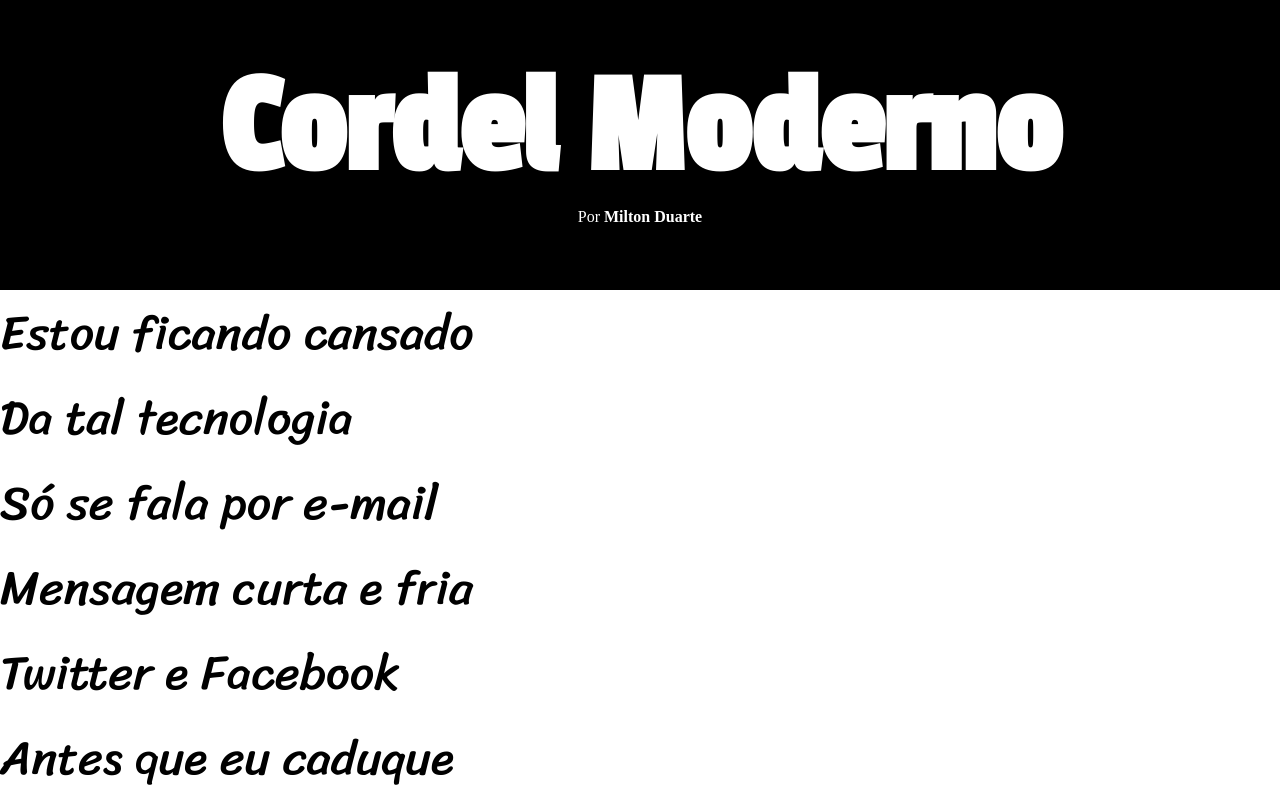
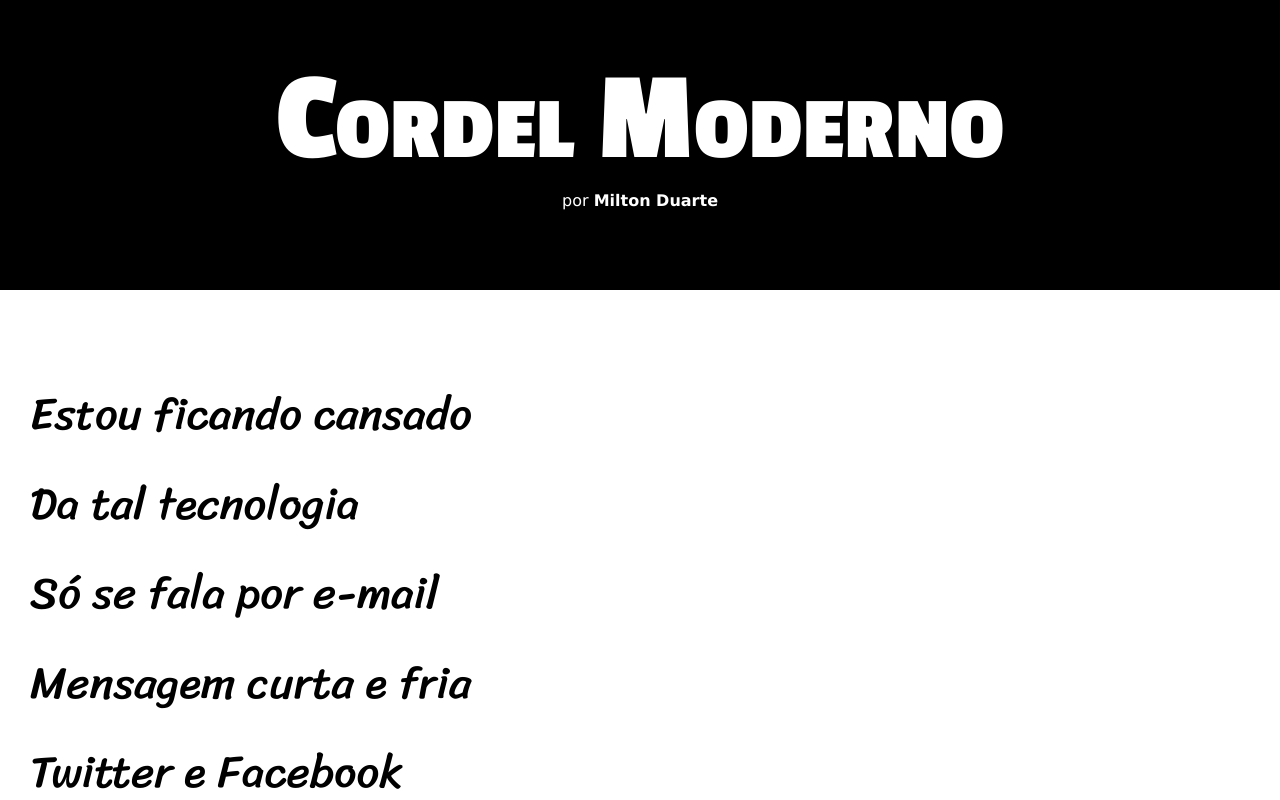
Before and after one commit to PirataM4ster/html-css-, a plain HTML site: page desafios/d012/index.html in a window 1280 px wide. Shown: the top 800 px of the page. Drawn offline with Linux system fonts and the light colour scheme.

Commit message:
Completo

```diff
--- a/desafios/d012/index.html
+++ b/desafios/d012/index.html
@@ -11,11 +11,11 @@
     <header>
         <h1>Cordel Moderno</h1>
         <p>
-            <a href="https://www.recantodasletras.com.br/poesias/3186743" target="_blank">Por <strong>Milton Duarte</strong></a>
+            por <a href="https://www.recantodasletras.com.br/poesias/3186743" target="_blank"><strong>Milton Duarte</strong></a>
         </p>
     </header>
     <main>
-        <section>
+        <section class="normal">
             <p>
                 Estou ficando cansado <br>
                 Da tal tecnologia <br>
@@ -39,7 +39,7 @@
             </p>
         </section>
 
-        <section>
+        <section class="normal">
             <p>
                 Arroba agora não pesa <br>
                 É parte de um endereço <br>
@@ -73,7 +73,7 @@
             </p>
         </section>
 
-        <section>
+        <section class="normal">
             <p>
                 Agora, escrevo e envio <br>
                 Chegando na mesma hora <br>
--- a/desafios/d012/style.css
+++ b/desafios/d012/style.css
@@ -1,12 +1,23 @@
 @charset "UTF-8";
 
-@import url('https://fonts.googleapis.com/css2?family=Passion+One&display=swap');
+@import url('https://fonts.googleapis.com/css2?family=Passion+One:wght@400;700;900&display=swap');
 
 @import url('https://fonts.googleapis.com/css2?family=Sriracha&display=swap');
+
+:root {
+    --fonte1: Verdana, Geneva, Tahoma, sans-serif;
+    --fonte2: 'Passion One', cursive;
+    --fonte3: 'Sriracha', cursive;
+}
 
 * {
     margin: 0px;
     padding: 0px;
+}
+
+html, body {
+    min-height: 100vh;
+    font-family: var(--fonte1);
 }
 
 header {
@@ -18,14 +29,24 @@ header {
 }
 
 header > h1 {
-    font-family: 'Passion One';
-    font-size: 18vh;
+    font-family: var(--fonte2);
+    font-size: 10vw;
+    font-variant: small-caps;
     font-weight: bold;
 }
 
-a {
+header > p {
+    padding-bottom: 50px;
+}
+
+header a, footer a {
     color: white;
     text-decoration: none;
+    font-weight: bolder;
+}
+
+header a:hover, footer a:hover {
+    text-decoration: underline;
 }
 
 main {
@@ -34,7 +55,20 @@ main {
 }
 
 section {
+    padding-top: 10vh;
+    padding-bottom: 10vh;
+    line-height: 2em;
+    padding-left: 30px;
+    font-family: var(--fonte3);
+    font-size: 3.5vw;
+}
+
+section > p {
     padding-bottom: 2em;
+}
+
+section.normal {
+    background-color: white;
 }
 
 section.parallax {
@@ -43,14 +77,15 @@ section.parallax {
     background-size: cover;
     background-attachment: fixed;
     padding: 8vh 2vh;
+    box-shadow: inset 6px 6px 13px 0px rgba(0, 0, 0, 0.527);
 }
 
 section.parallax > p {
-    width: 80vh;
-    height: 80vh;
+    display: inline-block;
     margin: 1vh;
     background-color: rgba(0, 0, 0, 0.507);
     color: white;
+    text-shadow: 1px 1px 0px black;
 }
 
 
@@ -64,7 +99,7 @@ section#img2 {
 
 footer {
     background-color: black;
-    padding: 0.5em;
+    padding: 10px;
     text-align: center;
     font-size: 1.2em;
     color: white;
```
